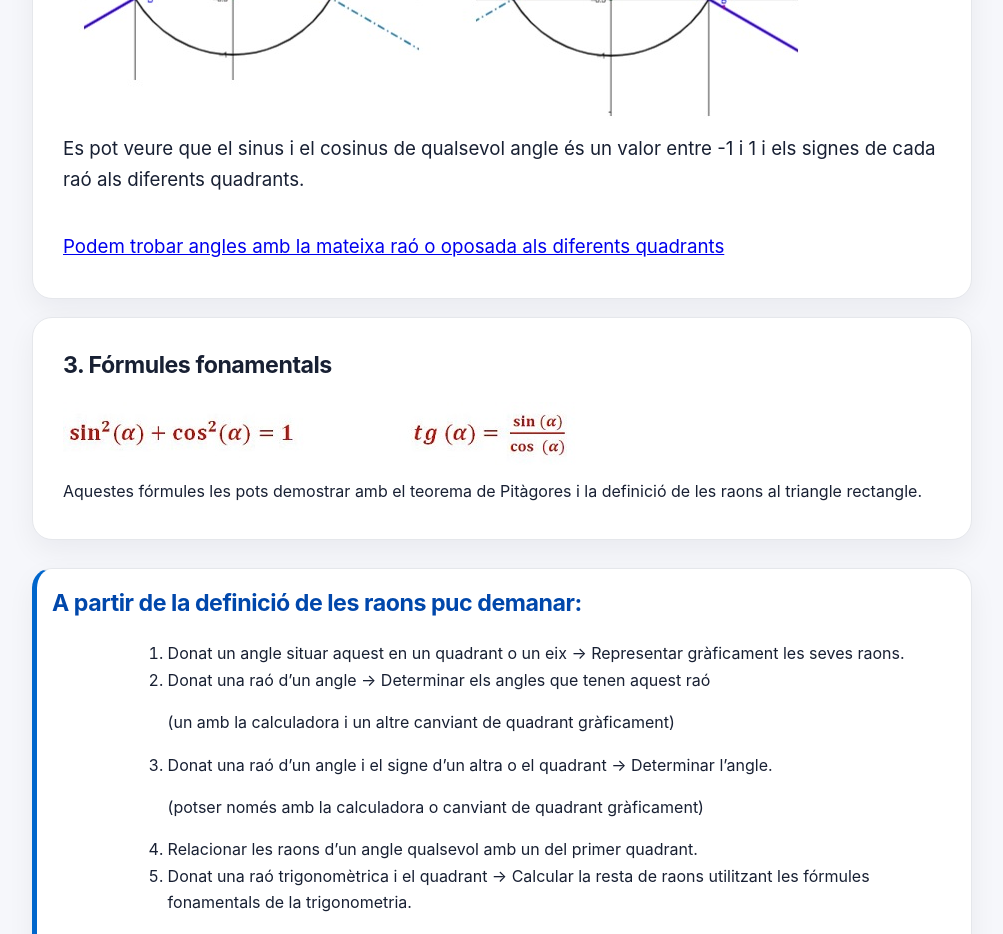
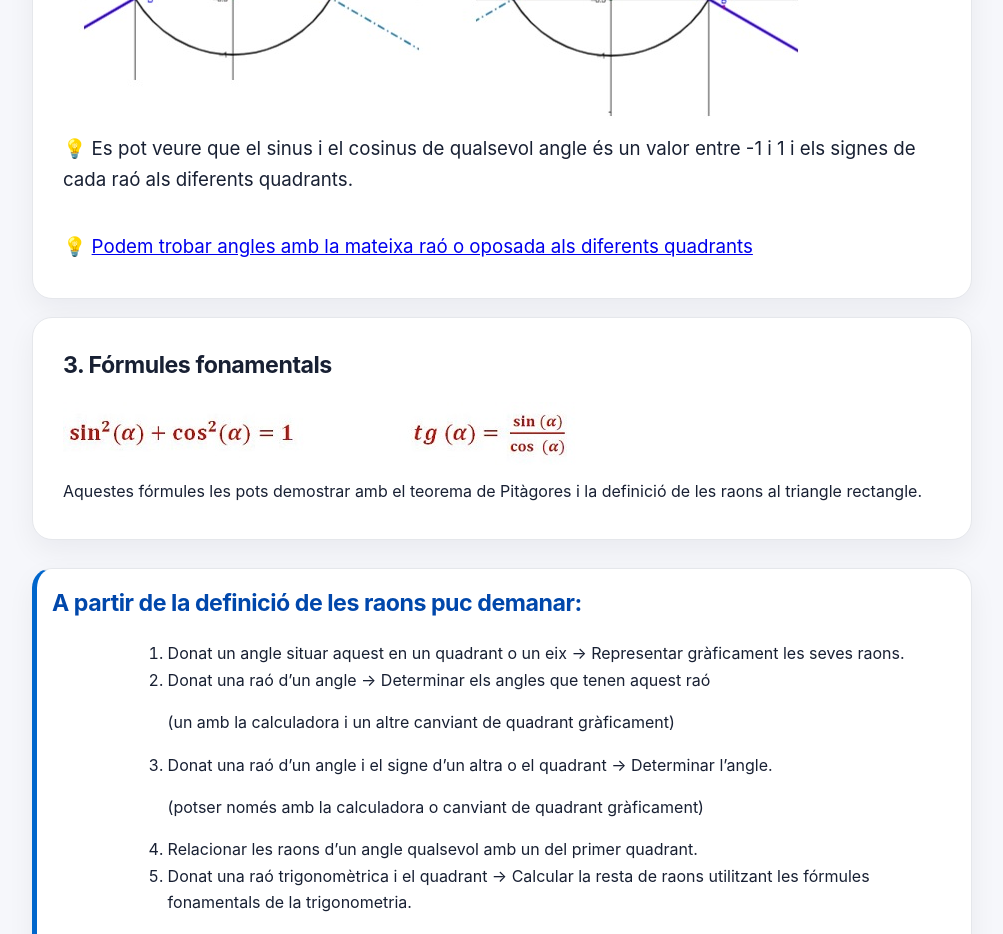
Before and after one commit to luzlozano-IPB/Trigonometria, a plain HTML site: page index.html in a window 1280 px wide. Shown: the part 1560-2494 px from the top of the page, without its empty margins (138-1141 px from the left). Drawn offline with Linux system fonts and the light colour scheme.

Commit message:
Add files via upload

```diff
--- a/index.html
+++ b/index.html
@@ -141,8 +141,8 @@
         <h4>Una raó és una proporció entre dos valors. <br>  Definim les següents raons: sinus (sin), cosinus (cos) i tangent (tg o tan). </h4>
       <div>
         <img src="Imatges\Raons_.jpg" alt="Raons trigonomètriques">
-        <h3>Es pot veure que el sinus i el cosinus de qualsevol angle és un valor entre -1 i 1 i els signes de cada raó als diferents quadrants.</h3> <br>
-          <h3> <a href="https://www.geogebra.org/m/gwmqwqev" > Podem trobar angles amb la mateixa raó o oposada als diferents quadrants </a></h3>
+        <h3> 💡  Es pot veure que el sinus i el cosinus de qualsevol angle és un valor entre -1 i 1 i els signes de cada raó als diferents quadrants.</h3> <br>
+          <h3> 💡  <a href="https://www.geogebra.org/m/gwmqwqev" > Podem trobar angles amb la mateixa raó o oposada als diferents quadrants </a></h3>
 
       </div>
     </section>
```
